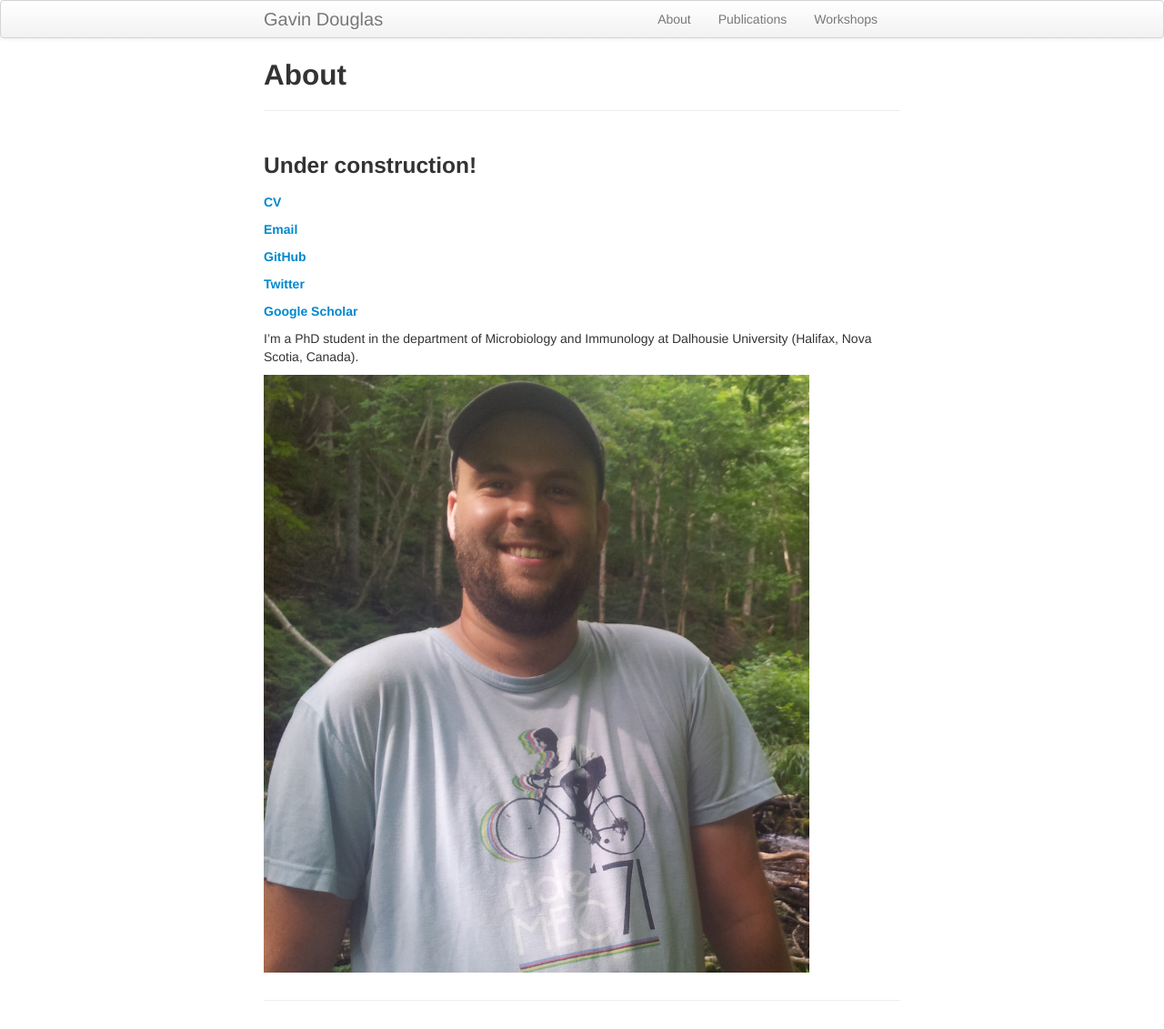
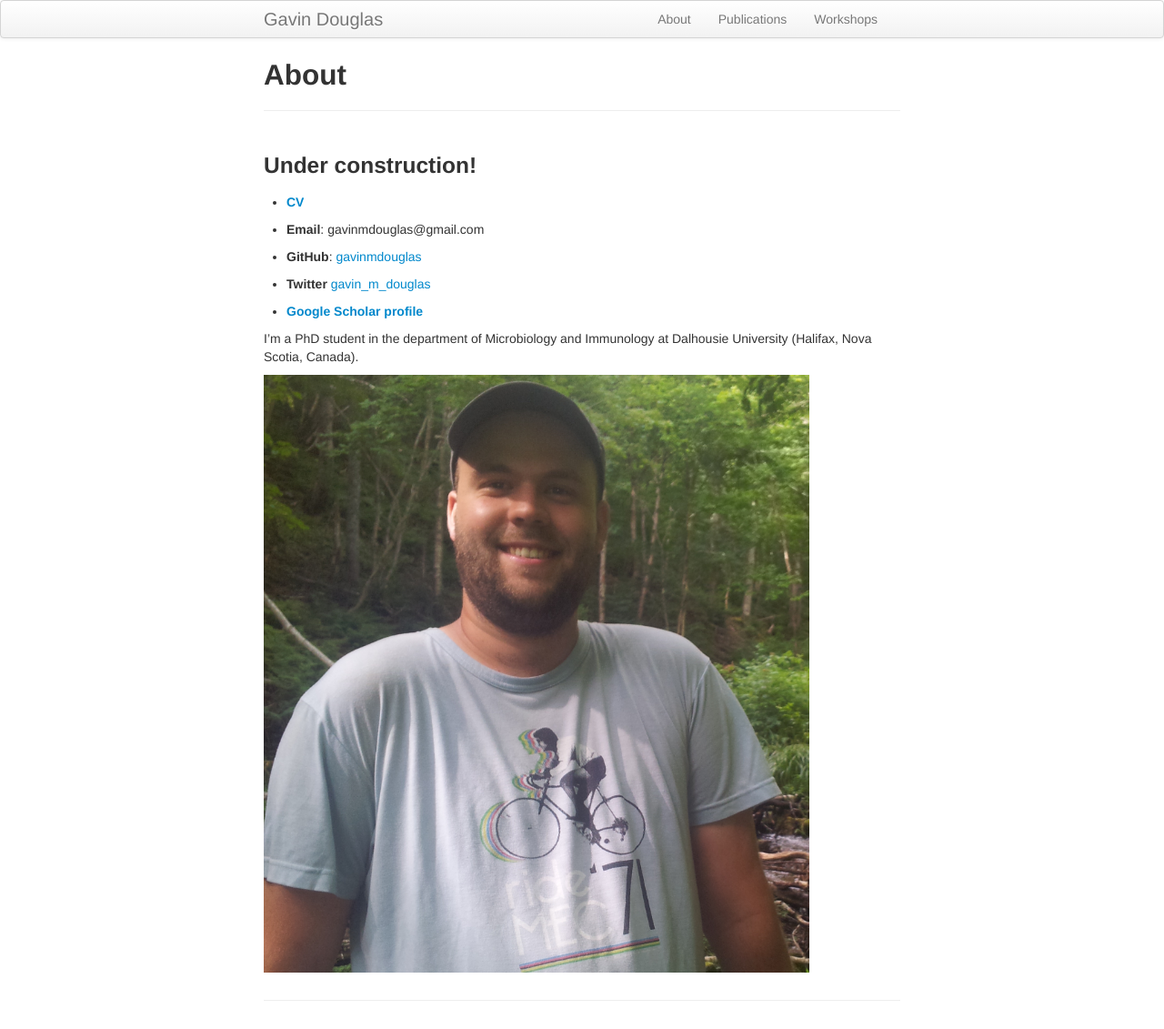
Before and after one commit to gavinmdouglas/gavinmdouglas.github.io, a Jekyll site: the page built from pages/about.md, in a window 1280 px wide. Shown: the whole page at 91% size. Built offline with Jekyll 4.4.1, drawn with Linux system fonts in a browser that asks for light colours.

Commit message:
fixed links on about

```diff
--- a/pages/about.md
+++ b/pages/about.md
@@ -4,15 +4,15 @@ title: About
 ---
 ### Under construction!
 
-**[CV]({{ BASE_PATH }}/assets/CV/Gavin_Douglas_CV.pdf)**
+* **[CV]({{ BASE_PATH }}/assets/CV/Gavin_Douglas_CV.pdf)**
 
-**[Email](gavinmdouglas@gmail.com)**
+* **Email**: gavinmdouglas@gmail.com
 
-**[GitHub](https://github.com/gavinmdouglas)**
+* **GitHub**: [gavinmdouglas](https://github.com/gavinmdouglas)
 
-**[Twitter](https://twitter.com/gavin_m_douglas)**
+* **Twitter** [gavin_m_douglas](https://twitter.com/gavin_m_douglas)
 
-**[Google Scholar](https://scholar.google.ca/citations?hl=en&user=EhhXPUkAAAAJ)**
+* **[Google Scholar profile](https://scholar.google.ca/citations?hl=en&user=EhhXPUkAAAAJ)**
 
 I'm a PhD student in the department of Microbiology and Immunology at Dalhousie University (Halifax, Nova Scotia, Canada).
 
```
